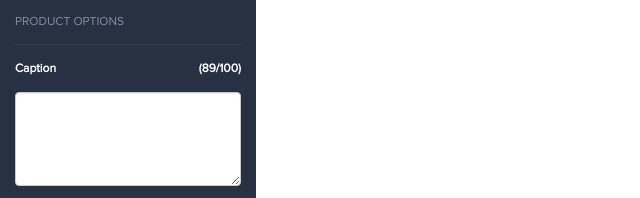
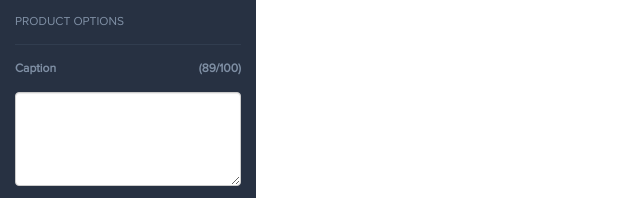
Before and after one commit to marktimbol/piktochart, a website: page create.html in a window 1280 px wide. Shown: the part 132-330 px from the top of the page, 0-640 px from the left. Drawn offline with Linux system fonts and the light colour scheme.

Commit message:
Polishing sidebar

```diff
--- a/resources/assets/sass/components/Overwrite.scss
+++ b/resources/assets/sass/components/Overwrite.scss
@@ -43,7 +43,7 @@
 	justify-content: space-between;
 	margin-bottom: 10px;
 	label {
-		color: #7f8fa4;
+		color: #7f8fa4 !important;
 		font-size: 11px;
 	}
 }
```
Also changed, not shown: public/css/create.css, resources/assets/css/create.css, 2 other files.
